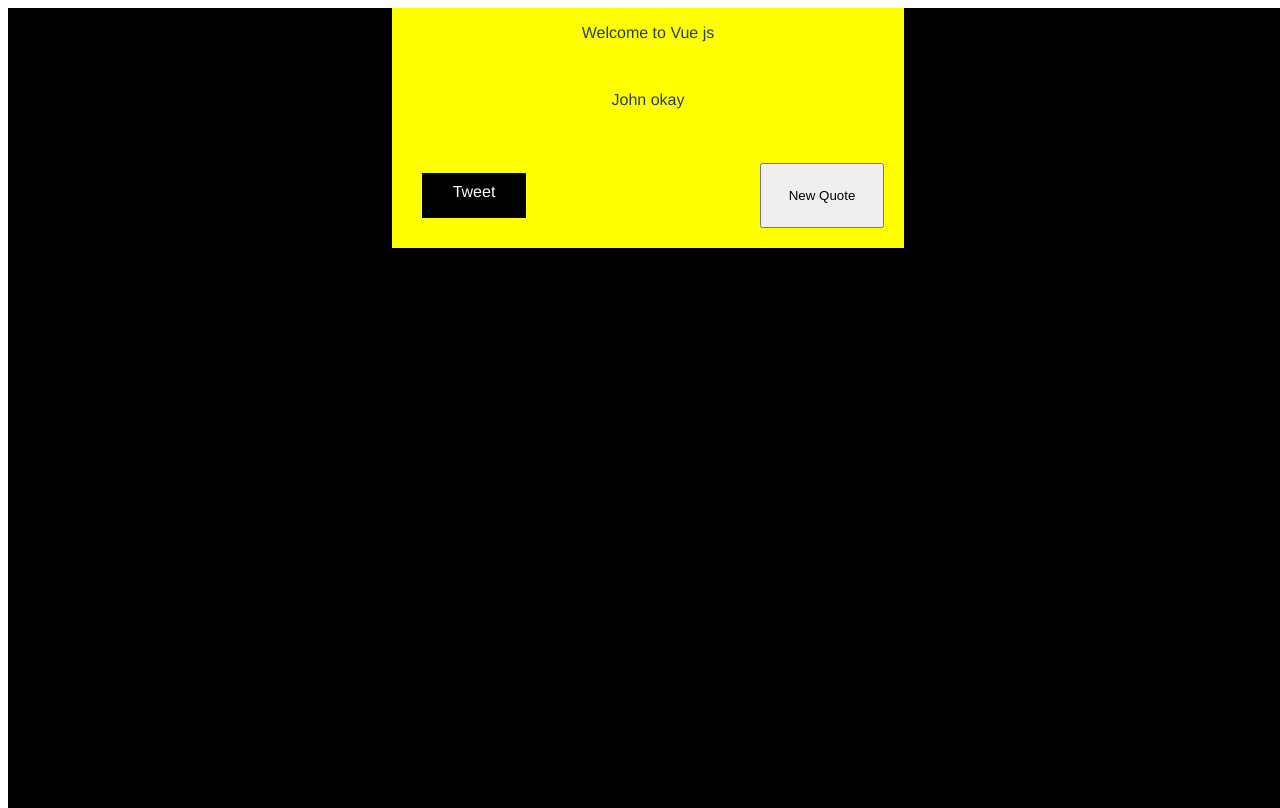
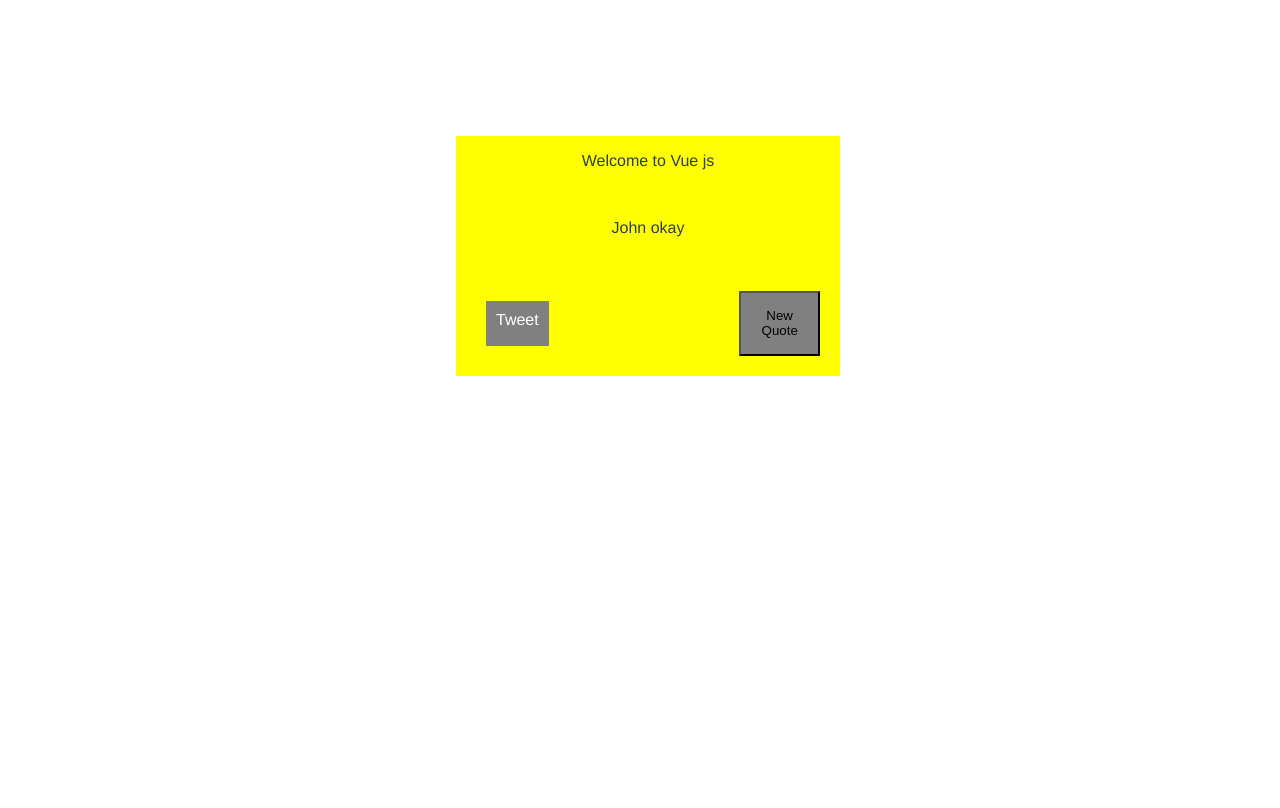
Before and after one commit to johnww7/vue-quote-machine, a Vue app: page / in a window 1280 px wide. Built offline with nearby package versions, Linux system fonts and the light colour scheme; no server answers.

Commit message:
Can now chang background color when pressing New quote button

```diff
--- a/src/App.vue
+++ b/src/App.vue
@@ -27,6 +27,6 @@
   position: absolute;
   height: 100%;
   width: 100%;
-  background-color: black;
+  /*background-color: black;*/
 }
 </style>
--- a/src/components/QuoteMachine.vue
+++ b/src/components/QuoteMachine.vue
@@ -30,6 +30,7 @@
             console.log("just clicked");
             //this.quoteMessage = "just clicked";
             this.fetchRandomQuoteData();
+            document.body.style.background = this.changeBackground();
         },
 
         fetchRandomQuoteData() {
@@ -68,6 +69,15 @@
                 let returnQuote = quote + '-' + author;
                 return returnQuote;
             }
+        },
+        changeBackground() {
+            let max = 255;
+            let min = 0;
+            let red = Math.floor(Math.random() * (max - min + 1)) + min;
+            let green = Math.floor(Math.random() * (max - min + 1)) + min;
+            let blue = Math.floor(Math.random() * (max - min + 1)) + min;
+            let rgbColor = "rgb(" + red + "," + green + "," + blue + ")";
+            return rgbColor;
         }
     }
 }
@@ -80,8 +90,8 @@
         grid-template-columns: 2fr 2fr 2fr;
         grid-gap: 10px;
         background-color: yellow;
-        margin: 0 auto;
-        width: 40%;
+        margin: 10% auto;
+        width: 30%;
         height: 30%;
     }
     #text {
@@ -100,10 +110,11 @@
         grid-column: 3/4;
         padding: 5px;
         margin: 20px;
+        background-color: gray;
     }
 
     a{
-        background-color: black;
+        background-color: gray;
         color: white;
 
         text-decoration: none;
```
